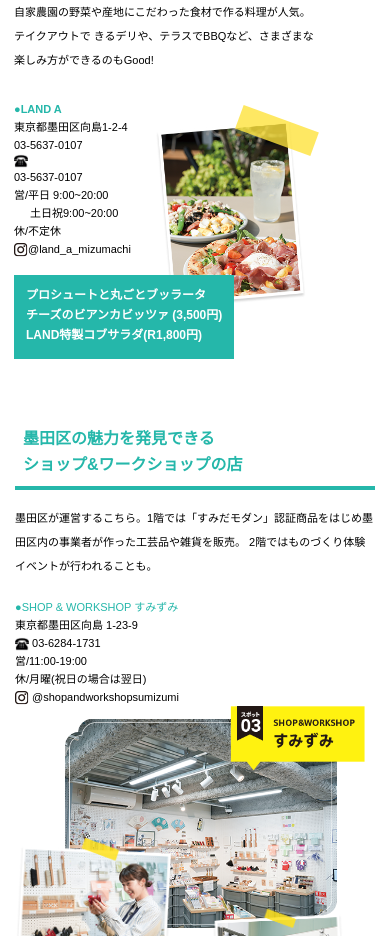
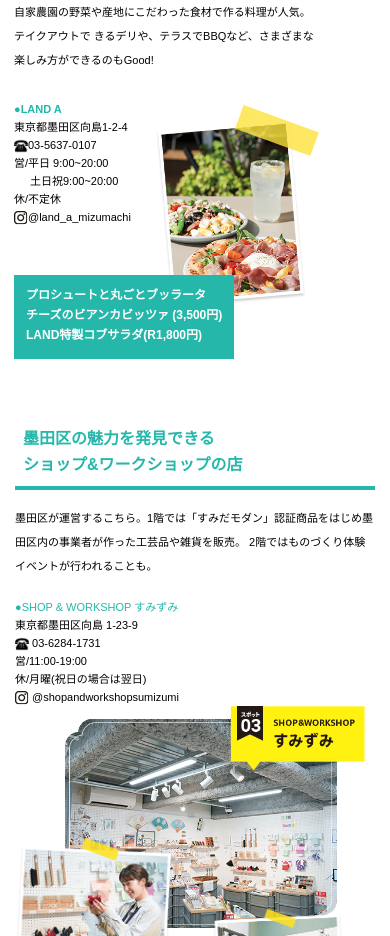
Before and after one commit to hars123h/japenese_toursite, a React (Create React App) app: page / in a window 390 px wide. Shown: the part 2520-3456 px from the top of the page. Built offline with nearby package versions, Linux system fonts and the light colour scheme.

Commit message:
Some Changes for security

```diff
--- a/src/App.jsx
+++ b/src/App.jsx
@@ -222,8 +222,8 @@
                 <div>
                   <div className='text-[#25b7aa] font-bold'>●LAND A</div>
                   <div className='text-black'>東京都墨田区向島1-2-4</div>
-                  <div className='text-black'><img src={phone_image} alt="phone" className='inline w-[14px] phn' />03-5637-0107</div>
-                  <div className='text-black'><a href="tel:03-5637-0107"><img src={phone_image} alt="phone" className='inline w-[14px] phnMobile' />03-5637-0107</a></div>
+                  <div className='text-black phn'><img src={phone_image} alt="phone" className='inline w-[14px] phn' />03-5637-0107</div>
+                  <div className='text-black phnMobile'><a href="tel:03-5637-0107"><img src={phone_image} alt="phone" className='inline w-[14px] ' />03-5637-0107</a></div>
                   <div className='text-black'>営/平日 9:00~20:00 <br /> <span className='pl-4'>土日祝9:00~20:00</span> </div>
                   <div className='text-black'>休/不定休</div>
                   <div className='text-black'><img src={instagram_icon} alt="insta_icon" className=' inline' />@land_a_mizumachi</div>
@@ -912,7 +912,7 @@
       </div>
 
       <div className='flex justify-center p-2'>
-        <a href="https://www.takamatsu-airport.com/narita/" target="_blank" className='mx-auto md:w-[40%] xcstm:w-[90%] bg-[#ef7625] cstm:text-[18px] rounded-sm cursor-pointer text-center xcstm:text-md md:text-xl text-white py-2'>高松-成田線のお得な情報はこちら</a>
+        <a href="https://www.takamatsu-airport.com/narita/" target="_blank" rel="noreferrer" className='mx-auto md:w-[40%] xcstm:w-[90%] bg-[#ef7625] cstm:text-[18px] rounded-sm cursor-pointer text-center xcstm:text-md md:text-xl text-white py-2'>高松-成田線のお得な情報はこちら</a>
       </div>
 
       <div className='flex justify-center p-7 bg-[#212121] mt-7 footerRes'>
```
